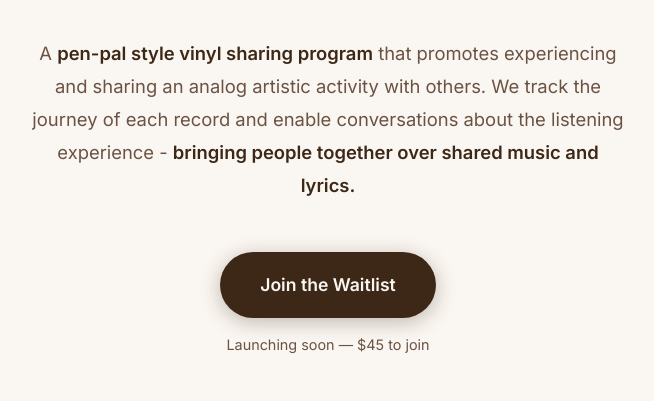
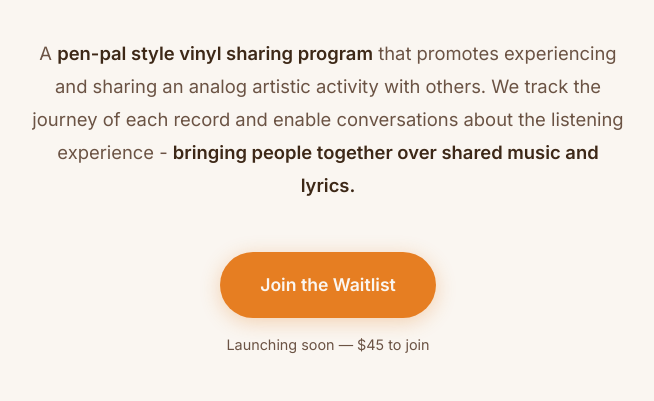
Before and after one commit to stitchbradyomf-lab/groovepal, a website: page index.html in a window 1280 px wide. Shown: the part 399-800 px from the top of the page, without its empty margins (312-966 px from the left). Drawn offline with Linux system fonts and the light colour scheme.

Commit message:
Update CTA button to logo orange color

```diff
--- a/index.html
+++ b/index.html
@@ -19,6 +19,7 @@
             --brown-medium: #6b5344;
             --cream: #faf6f1;
             --terracotta: #b87a5e;
+            --logo-orange: #e67e22;
         }
 
         * { margin: 0; padding: 0; box-sizing: border-box; }
@@ -88,7 +89,7 @@
 
         .cta-button {
             display: inline-block;
-            background: var(--brown);
+            background: var(--logo-orange);
             color: var(--cream);
             padding: 18px 40px;
             border-radius: 50px;
@@ -96,7 +97,7 @@
             font-weight: 600;
             font-size: 1.1rem;
             transition: all 0.3s ease;
-            box-shadow: 0 4px 20px rgba(61, 40, 23, 0.3);
+            box-shadow: 0 4px 20px rgba(230, 126, 34, 0.3);
         }
 
         .cta-button:hover {
```
